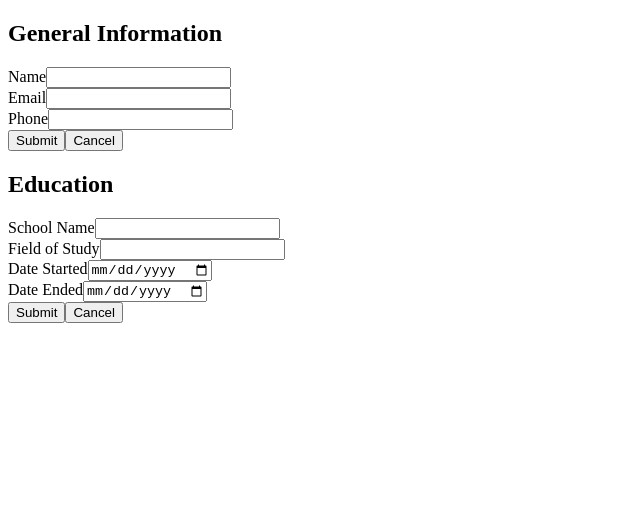
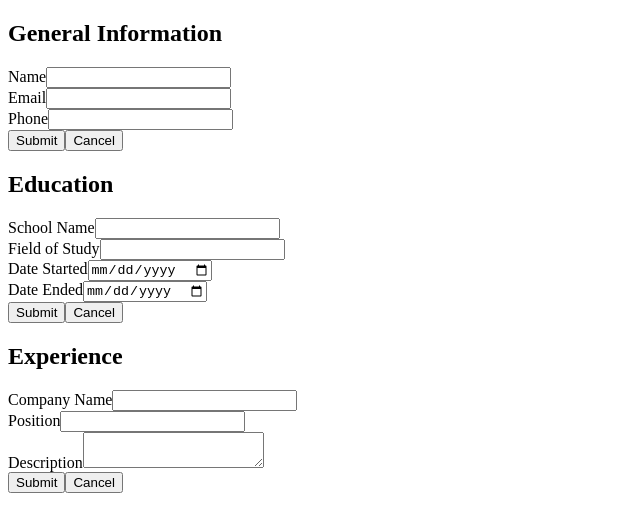
Before and after one commit to LeftySolara/odin-cv-generator, a React (Create React App) app: page / in a window 1280 px wide. Shown: the top 532 px of the page, without its empty margins (0-640 px from the left). Built offline with nearby package versions, Linux system fonts and the light colour scheme.

Commit message:
Add: experience section for form

```diff
--- a/src/components/form.js
+++ b/src/components/form.js
@@ -37,6 +37,27 @@ function TextInput({ name, form }) {
 }
 
 TextInput.propTypes = {
+  name: PropTypes.string.isRequired,
+  form: PropTypes.string.isRequired,
+};
+
+/**
+ * Component containing a textarea input and an associated label.
+ *
+ * @param {Object} props - Props to pass to the component.
+ * @param {String} props.name - The name to use for the label and input field.
+ * @param {String} props.form - The id of the form associated with the component.
+ */
+function TextAreaInput({ name, form }) {
+  return (
+    <div>
+      <label htmlFor={name}>{name}</label>
+      <textarea name={name} form={form} />
+    </div>
+  );
+}
+
+TextAreaInput.propTypes = {
   name: PropTypes.string.isRequired,
   form: PropTypes.string.isRequired,
 };
@@ -106,6 +127,27 @@ EducationSection.propTypes = {
 };
 
 /**
+ * Form section for entering experience information.
+ *
+ * @param {String} form - The id of the form associated with this section.
+ */
+function ExperienceSection({ form }) {
+  return (
+    <div>
+      <h2>Experience</h2>
+      <TextInput name="Company Name" form={form} />
+      <TextInput name="Position" form={form} />
+      <TextAreaInput name="Description" form={form} />
+      <ButtonBox form={form} />
+    </div>
+  );
+}
+
+ExperienceSection.propTypes = {
+  form: PropTypes.string.isRequired,
+};
+
+/**
  * The main form.
  */
 function MainForm() {
@@ -114,6 +156,7 @@ function MainForm() {
     <form id={formName} name={formName}>
       <GeneralInfoSection form={formName} />
       <EducationSection form={formName} />
+      <ExperienceSection form={formName} />
     </form>
   );
 }
```
